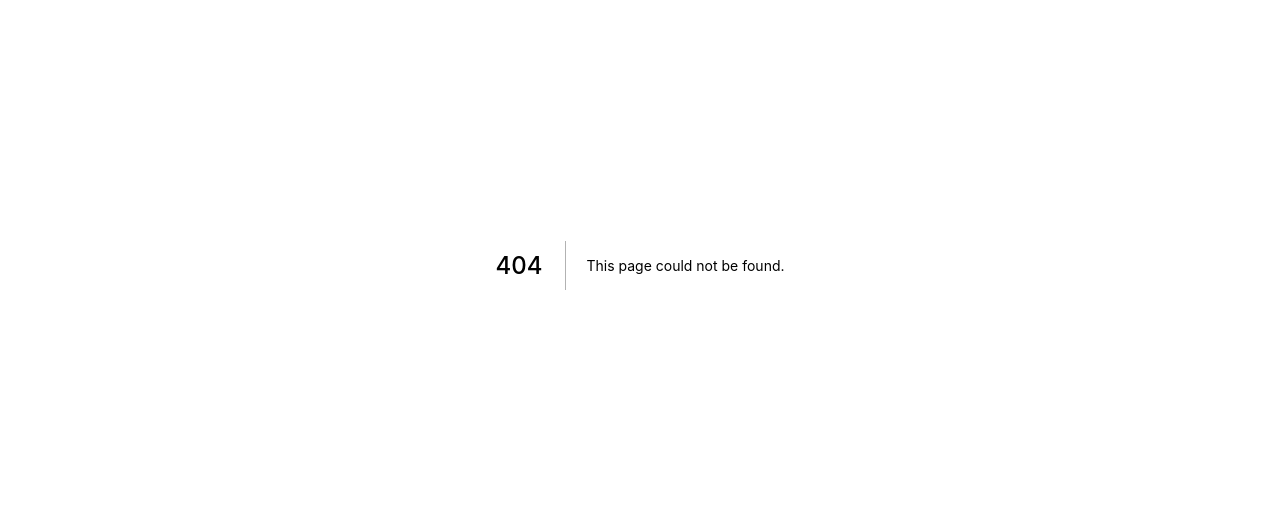
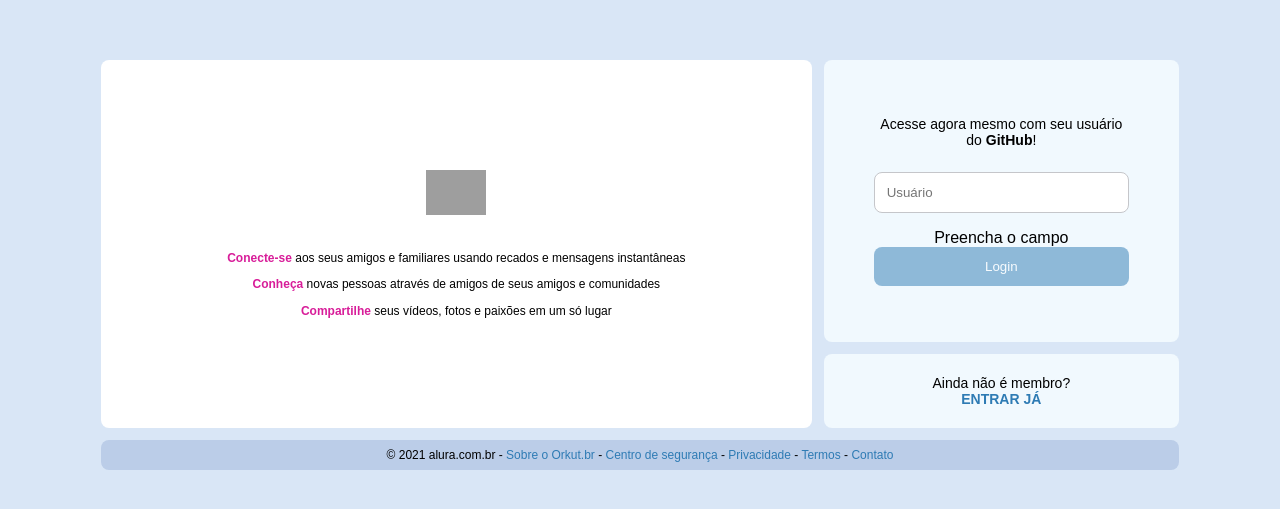
Before and after one commit to ccarneiro/alurakut, a Next.js app: page /login in a window 1280 px wide. Before the commit this address had no page. Shown: the part 135-644 px from the top of the page. Built offline with nearby package versions, Linux system fonts and the light colour scheme; grey boxes are pictures that could not be loaded.

Commit message:
Conclusão da quinta aula

```diff
--- a/package.json
+++ b/package.json
@@ -6,7 +6,9 @@
     "start": "HOST= BROWSER=none next start"
   },
   "dependencies": {
+    "jsonwebtoken": "^8.5.1",
     "next": "latest",
+    "nookies": "^2.5.2",
     "react": "^17.0.2",
     "react-dom": "^17.0.2",
     "react-is": "^17.0.2",
--- a/pages/api/comunidades.js
+++ b/pages/api/comunidades.js
@@ -9,7 +9,7 @@
     const record = await client.items.create({
       itemType: '968380', // model ID
       title: request.body.title,
-      imageUrl: request.body.url,
+      imageUrl: request.body.imageUrl,
       creatorSlug: request.body.creatorSlug,
     });
     response.json({
--- /dev/null
+++ b/pages/login.js
@@ -0,0 +1,96 @@
+import React, { useState } from 'react';
+import { useRouter } from 'next/dist/client/router';
+import nookies from 'nookies';
+
+export default function LoginPage() {
+  const router = useRouter();
+  const [githubUser, setGithubUser] = useState('');
+
+  return (
+    <main
+      style={{
+        display: 'flex',
+        flex: 1,
+        alignItems: 'center',
+        justifyContent: 'center',
+      }}
+    >
+      <div className="loginScreen">
+        <section className="logoArea">
+          <img src="https://alurakut.vercel.app/logo.svg" />
+
+          <p>
+            <strong>Conecte-se</strong> aos seus amigos e familiares usando
+            recados e mensagens instantâneas
+          </p>
+          <p>
+            <strong>Conheça</strong> novas pessoas através de amigos de seus
+            amigos e comunidades
+          </p>
+          <p>
+            <strong>Compartilhe</strong> seus vídeos, fotos e paixões em um só
+            lugar
+          </p>
+        </section>
+
+        <section className="formArea">
+          <form
+            className="box"
+            onSubmit={(infosDoEvento) => {
+              infosDoEvento.preventDefault();
+              // alert('Alguém clicou no botão!')
+              console.log('Usuário: ', githubUser);
+              fetch('https://alurakut.vercel.app/api/login', {
+                method: 'POST',
+                headers: {
+                  'Content-Type': 'application/json',
+                },
+                body: JSON.stringify({ githubUser: githubUser }),
+              }).then(async (respostaDoServer) => {
+                const dadosDaResposta = await respostaDoServer.json();
+                const token = dadosDaResposta.token;
+                nookies.set(null, 'USER_TOKEN', token, {
+                  path: '/',
+                  maxAge: 86400 * 7,
+                });
+                router.push('/');
+              });
+            }}
+          >
+            <p>
+              Acesse agora mesmo com seu usuário do <strong>GitHub</strong>!
+            </p>
+            <input
+              placeholder="Usuário"
+              value={githubUser}
+              onChange={(evento) => {
+                setGithubUser(evento.target.value);
+              }}
+            />
+            {githubUser.length === 0 ? 'Preencha o campo' : ''}
+            <button type="submit" disabled={!githubUser.length}>
+              Login
+            </button>
+          </form>
+
+          <footer className="box">
+            <p>
+              Ainda não é membro? <br />
+              <a href="/login">
+                <strong>ENTRAR JÁ</strong>
+              </a>
+            </p>
+          </footer>
+        </section>
+
+        <footer className="footerArea">
+          <p>
+            © 2021 alura.com.br - <a href="/">Sobre o Orkut.br</a> -{' '}
+            <a href="/">Centro de segurança</a> - <a href="/">Privacidade</a> -{' '}
+            <a href="/">Termos</a> - <a href="/">Contato</a>
+          </p>
+        </footer>
+      </div>
+    </main>
+  );
+}
```
Also changed, not shown: pages/index.js (+38 -2 lines), pages/logout.js (added, +16 -0 lines), 1 other file (tests, documents, lock files or other folders).
